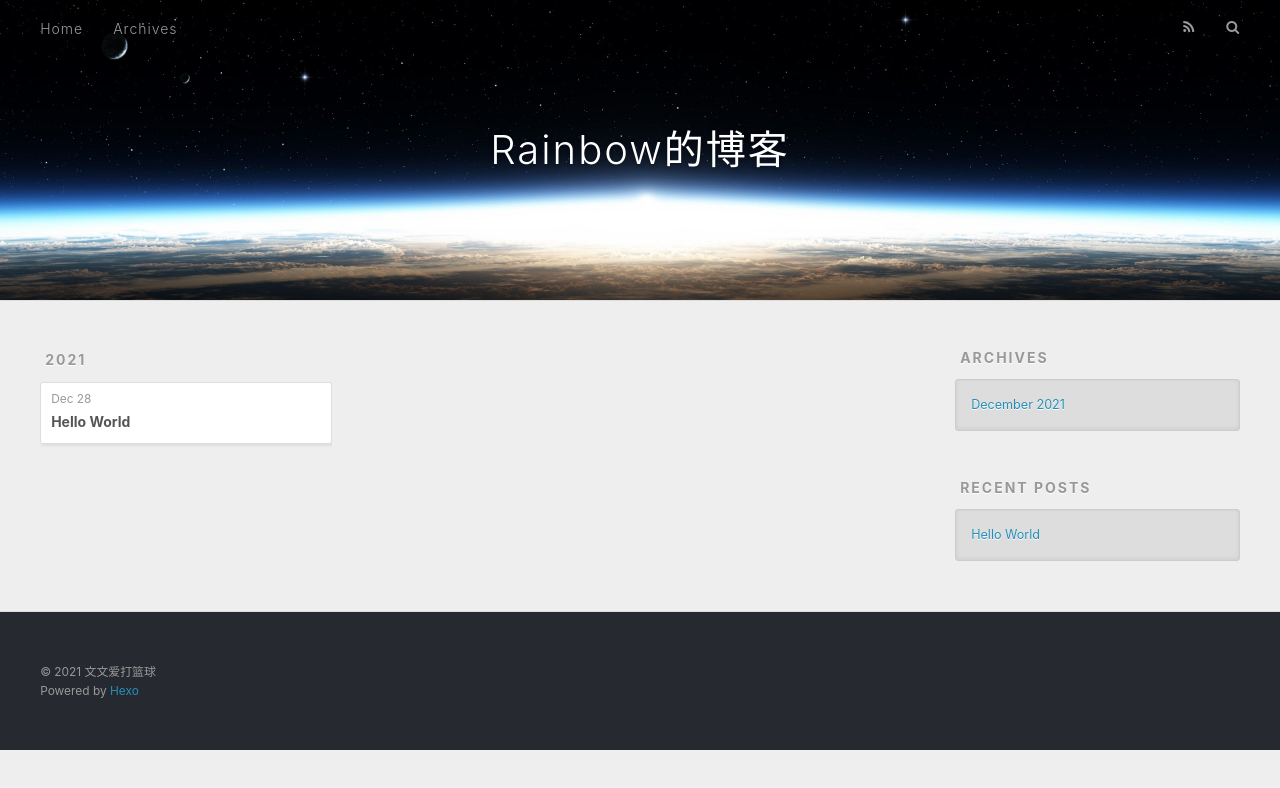
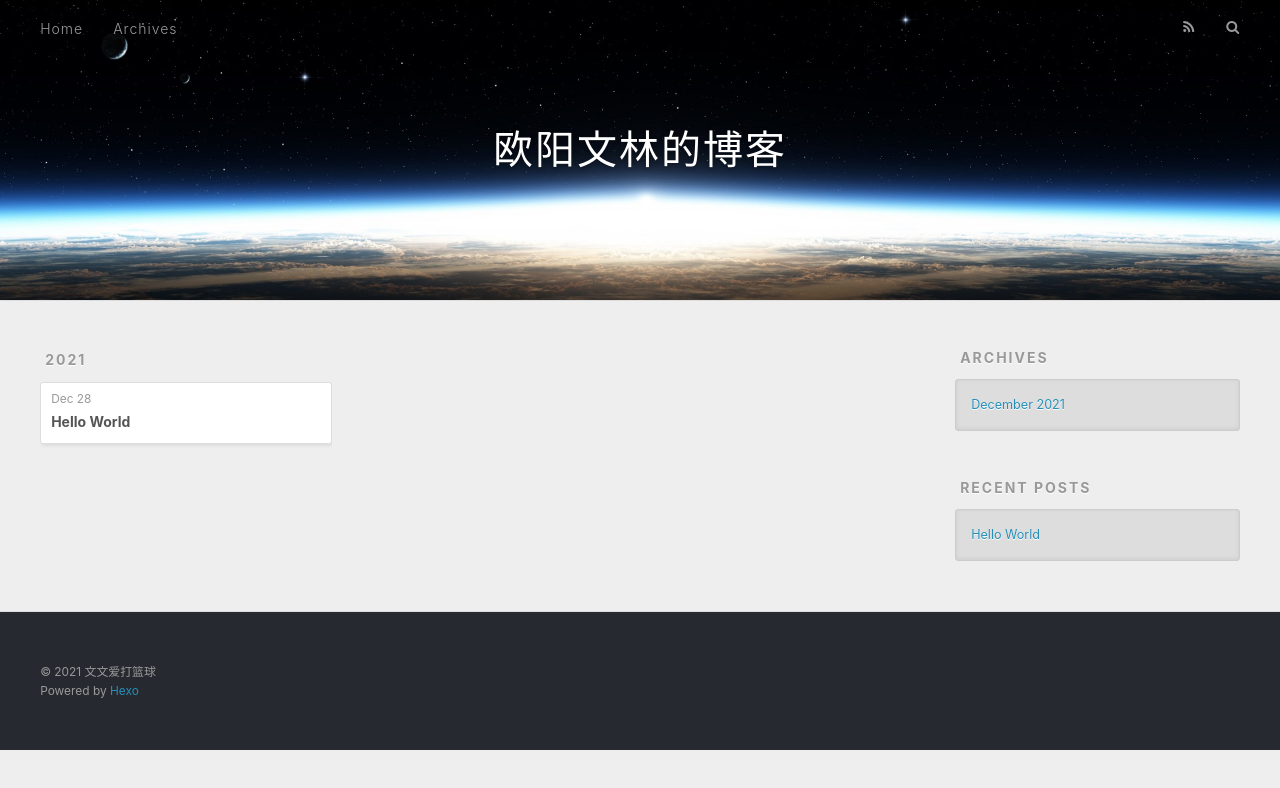
Before and after one commit to 0-to-9/0-to-9.github.io, a plain HTML site: page archives/2021/12/index.html in a window 1280 px wide. Drawn offline with nearby package versions, Linux system fonts and the light colour scheme.

Commit message:
Site updated: 2021-12-28 18:39:15

```diff
--- a/archives/2021/12/index.html
+++ b/archives/2021/12/index.html
@@ -5,19 +5,19 @@
 
 
 
-  <title>Archives: 2021/12 | Rainbow的博客</title>
+  <title>Archives: 2021/12 | 欧阳文林的博客</title>
   <meta name="viewport" content="width=device-width, initial-scale=1, maximum-scale=1">
   <meta name="description" content="学习先从勤奋开始">
 <meta property="og:type" content="website">
-<meta property="og:title" content="Rainbow的博客">
+<meta property="og:title" content="欧阳文林的博客">
 <meta property="og:url" content="http://example.com/archives/2021/12/index.html">
-<meta property="og:site_name" content="Rainbow的博客">
+<meta property="og:site_name" content="欧阳文林的博客">
 <meta property="og:description" content="学习先从勤奋开始">
 <meta property="og:locale">
 <meta property="article:author" content="文文爱打篮球">
 <meta name="twitter:card" content="summary">
 
-    <link rel="alternate" href="/atom.xml" title="Rainbow的博客" type="application/atom+xml">
+    <link rel="alternate" href="/atom.xml" title="欧阳文林的博客" type="application/atom+xml">
 
 
     <link rel="icon" href="/favicon.png">
@@ -38,7 +38,7 @@
   <div id="header-outer" class="outer">
     <div id="header-title" class="inner">
       <h1 id="logo-wrap">
-        <a href="/" id="logo">Rainbow的博客</a>
+        <a href="/" id="logo">欧阳文林的博客</a>
       </h1>
 
     </div>
```
Also changed, not shown: 2021/12/28/hello-world/index.html (+4 -4 lines), archives/2021/index.html (+5 -5 lines), archives/index.html (+5 -5 lines), index.html (+5 -5 lines).
